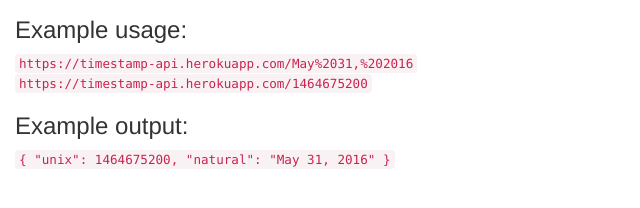
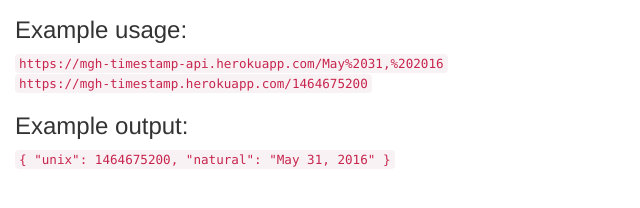
Before and after one commit to mghsuchak/timestamp-api, a website: page public/index.html in a window 1280 px wide. Shown: the part 238-446 px from the top of the page, 0-640 px from the left. Drawn offline with nearby package versions, Linux system fonts and the light colour scheme.

Commit message:
Update index.html

```diff
--- a/public/index.html
+++ b/public/index.html
@@ -29,9 +29,9 @@
       <ul>3) If it does not contain a date or Unix timestamp, it returns null for those properties.</ul>
     </blockquote>
     <h3>Example usage:</h3>
-    <code>https://timestamp-api.herokuapp.com/May%2031,%202016</code>
+    <code>https://mgh-timestamp-api.herokuapp.com/May%2031,%202016</code>
     <br>
-    <code>https://timestamp-api.herokuapp.com/1464675200</code>
+    <code>https://mgh-timestamp.herokuapp.com/1464675200</code>
     <h3>Example output:</h3>
     <code>
       { "unix": 1464675200, "natural": "May 31, 2016" }
```
